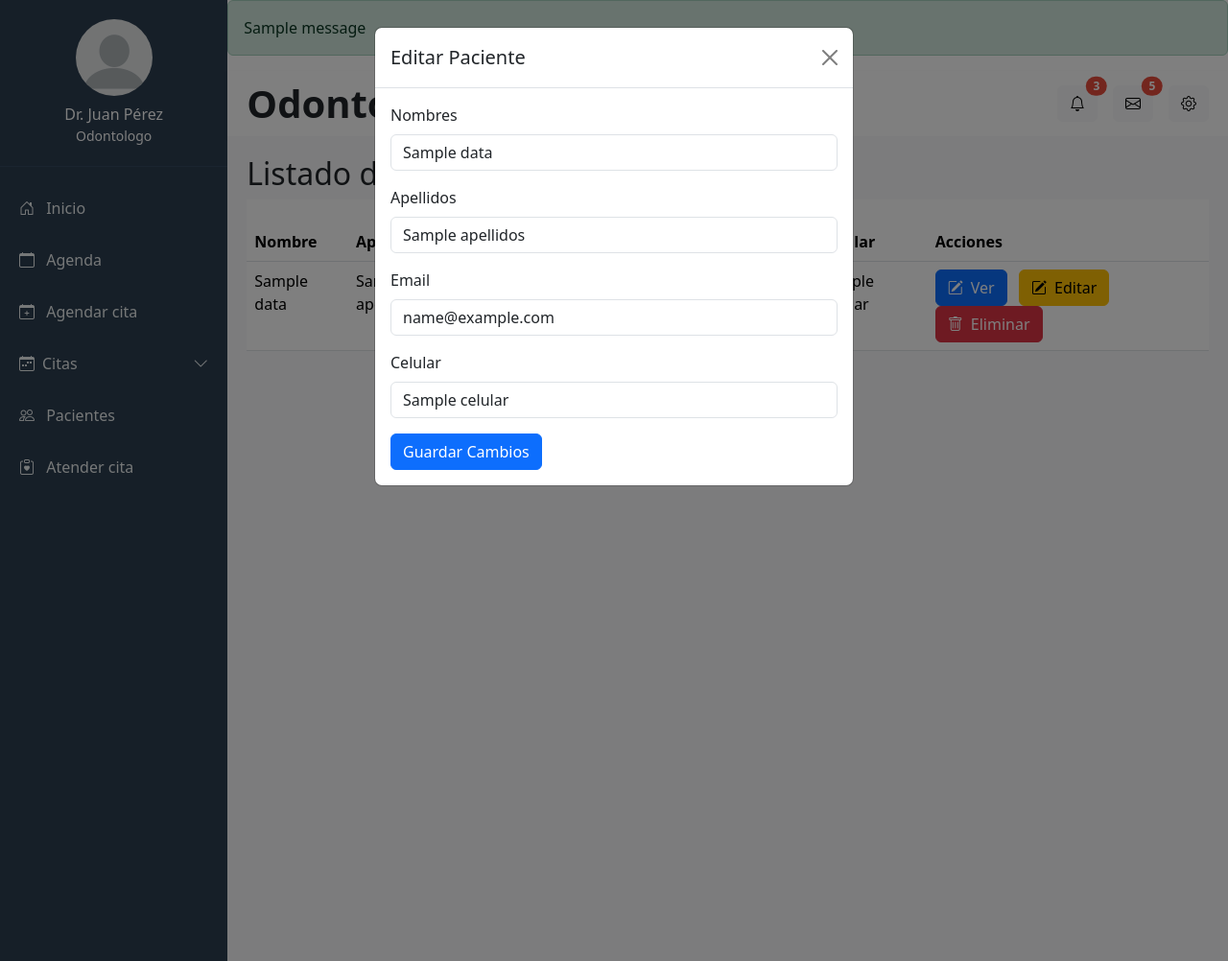
After one commit to vinirmn007/Gestion_Odonto, a Flask app: page /pacientes/all in a window 1280 px wide, after a click on "Editar". The commit adds this page. Shown: the whole page at 96% size. Run offline with Flask 3, Linux system fonts and the light colour scheme; tables that the repository leaves empty or names only in its code hold one stand-in row (values such as "Sample post"); one stand-in notice (Sample message) is shown; a database or web service that is not in the repository returns one stand-in record (values such as "Sample title"); data that the repository does not hold is empty.

Commit message:
add crud to personas

```diff
--- a/main.py
+++ b/main.py
@@ -5,10 +5,10 @@ from config import app
 from controller.users_con import user_controller
 
 #Rutas de vistas
-from views.login_view import login_view
+from views.users_view import user_view
 
 app.register_blueprint(user_controller)
-app.register_blueprint(login_view)
+app.register_blueprint(user_view)
 
 if __name__ == '__main__':
     app.secret_key = 'key-gestion-ondontonenas'
--- a/templates/base.html
+++ b/templates/base.html
@@ -16,13 +16,13 @@
         <!-- Sidebar -->
         <div class="sidebar">
             <div class="user-profile">
-                <img src="img.jpg" alt="Usuario">
+                <img src="{{ url_for('static', filename='images/profile_def.png') }}" alt="Usuario">
                 <h6 class="mb-0">Dr. Juan Pérez</h6>
                 <small>Odontologo</small>
             </div>
             <ul class="nav flex-column mt-3">
                 <li class="nav-item">
-                    <a class="nav-link" href="#"><i class="bi bi-house-door me-2"></i> Inicio</a>
+                    <a class="nav-link" href="/home"><i class="bi bi-house-door me-2"></i> Inicio</a>
                 </li>
                 <li class="nav-item">
                     <a class="nav-link" href="agenda.html"><i class="bi bi-calendar me-2"></i> Agenda</a>
@@ -51,7 +51,7 @@
                     </div>
                 </li>
                 <li class="nav-item">
-                    <a class="nav-link" href="#"><i class="bi bi-people me-2"></i> Pacientes</a>
+                    <a class="nav-link" href="/pacientes/all"><i class="bi bi-people me-2"></i> Pacientes</a>
                 </li>
                 <li class="nav-item">
                     <a class="nav-link" href="#"><i class="bi bi-clipboard-heart me-2"></i> Atender cita</a>
@@ -65,7 +65,6 @@
             {% with messages = get_flashed_messages(with_categories=True) %}
             {% if messages %}
             <div class="flash-message-container">
-                {% for category, message in messages %}
                 {% for category, message in messages %}
                     {% if category == 'error' %}
                     {% set categoria = 'danger' %}
@@ -82,7 +81,7 @@
             <!-- Top Bar -->
             <div class="top-bar d-flex justify-content-between align-items-center">
                 <div>
-                    <h4 class="mb-0">OdontoCitas</h4>
+                    <h1 class="mb-0 fw-bold">OdontoCitas</h1>
                 </div>
                 <div class="d-flex align-items-center">
                     <a href="#" class="btn btn-light position-relative me-3">
--- /dev/null
+++ b/templates/parts/users/list_persons.html
@@ -0,0 +1,114 @@
+{% extends 'base.html' %}
+{% block title %}Listado de Pacientes{% endblock %}
+{% block content %}
+<h2>Listado de Pacientes</h2>
+<table class="table table-hover">
+    <thead>
+        <tr>
+            <th scope="col">Nombre</th>
+            <th scope="col">Apellidos</th>
+            <th scope="col">Fecha de Nacimiento</th>
+            <th scope="col">Email</th>
+            <th scope="col">Celular</th>
+            <th scope="col">Acciones</th>
+        </tr>
+    </thead>
+    <tbody>
+        {% for persona in personas %}
+        <tr scope="row">
+            <td>{{ persona.nombres }}</td>
+            <td>{{ persona.apellidos }}</td>
+            <td>{{ persona.fecha_nacimiento }}</td>
+            <td>{{ persona.email }}</td>
+            <td>{{ persona.celular }}</td>
+            <td>
+                <a href="/pacientes/{{ persona.identificacion }}" class="btn btn-primary me-2">
+                    <i class="bi bi-pencil-square me-1"></i> Ver
+                </a>
+                <button class="btn btn-warning me-2" data-bs-toggle="modal" data-bs-target="#editModal"
+                    onclick="fillEditForm('{{ persona.identificacion }}', '{{ persona.nombres }}', '{{ persona.apellidos }}', '{{ persona.email }}', '{{ persona.celular }}')">
+                    <i class="bi bi-pencil-square me-1"></i> Editar
+                </button>
+                <button class="btn btn-danger" data-bs-toggle="modal" data-bs-target="#deleteModal"
+                    onclick="setDeleteId('{{ persona.identificacion }}')">
+                    <i class="bi bi-trash me-1"></i> Eliminar
+                </button>
+            </td>
+        </tr>
+        {% endfor %}
+    </tbody>
+</table>
+
+<!-- Modal de Edición -->
+<div class="modal fade" id="editModal" tabindex="-1" aria-labelledby="editModalLabel" aria-hidden="true">
+    <div class="modal-dialog">
+        <div class="modal-content">
+            <div class="modal-header">
+                <h5 class="modal-title" id="editModalLabel">Editar Paciente</h5>
+                <button type="button" class="btn-close" data-bs-dismiss="modal" aria-label="Close"></button>
+            </div>
+            <div class="modal-body">
+                <form id="editForm" method="POST" action="/pacientes/update">
+                    <input type="hidden" name="id" id="editId">
+                    <div class="mb-3">
+                        <label for="editNombres" class="form-label">Nombres</label>
+                        <input type="text" class="form-control" id="editNombres" name="nombres" required>
+                    </div>
+                    <div class="mb-3">
+                        <label for="editApellidos" class="form-label">Apellidos</label>
+                        <input type="text" class="form-control" id="editApellidos" name="apellidos" required>
+                    </div>
+                    <div class="mb-3">
+                        <label for="editEmail" class="form-label">Email</label>
+                        <input type="email" class="form-control" id="editEmail" name="email" required>
+                    </div>
+                    <div class="mb-3">
+                        <label for="editCelular" class="form-label">Celular</label>
+                        <input type="text" class="form-control" id="editCelular" name="celular" required>
+                    </div>
+                    <button type="submit" class="btn btn-primary">Guardar Cambios</button>
+                </form>
+            </div>
+        </div>
+    </div>
+</div>
+
+<!-- Modal de Eliminación -->
+<div class="modal fade" id="deleteModal" tabindex="-1" aria-labelledby="deleteModalLabel" aria-hidden="true">
+    <div class="modal-dialog">
+        <div class="modal-content">
+            <div class="modal-header">
+                <h5 class="modal-title" id="deleteModalLabel">Confirmar Eliminación</h5>
+                <button type="button" class="btn-close" data-bs-dismiss="modal" aria-label="Close"></button>
+            </div>
+            <div class="modal-body">
+                ¿Está seguro de que desea eliminar este paciente?
+            </div>
+            <div class="modal-footer">
+                <form id="deleteForm" method="POST" action="/pacientes/delete">
+                    <input type="hidden" name="id" id="deleteId">
+                    <button type="button" class="btn btn-secondary" data-bs-dismiss="modal">Cancelar</button>
+                    <button type="submit" class="btn btn-danger">Eliminar</button>
+                </form>
+            </div>
+        </div>
+    </div>
+</div>
+{% endblock %}
+
+{% block scripts %}
+<script>
+    function fillEditForm(id, nombres, apellidos, email, celular) {
+        document.getElementById('editId').value = id;
+        document.getElementById('editNombres').value = nombres;
+        document.getElementById('editApellidos').value = apellidos;
+        document.getElementById('editEmail').value = email;
+        document.getElementById('editCelular').value = celular;
+        console.log(id, nombres, apellidos, email, celular);
+    }
+
+    function setDeleteId(id) {
+        document.getElementById('deleteId').value = id;
+    }
+</script>
+{% endblock %}
--- /dev/null
+++ b/views/users_view.py
@@ -0,0 +1,115 @@
+from flask import Blueprint, json, render_template, request, redirect, flash, session
+import requests
+
+user_view = Blueprint('user_view', __name__)
+
+@user_view.route('/')
+def index():
+    return render_template('/parts/users/login.html')
+
+@user_view.route('/home')
+def home():
+    return render_template('home.html')
+
+@user_view.route('/login')
+def login():
+    return render_template('/parts/users/login.html')
+
+@user_view.route('/registro')
+def registro():
+    return render_template('/parts/users/register.html')
+
+@user_view.route('/registro/save', methods=['POST'])
+def save_user():
+    headers = {'Content-Type': 'application/json'}
+    data_form = {
+        'nombres': request.form['nombres'],
+        'apellidos': request.form['apellidos'],
+        'fecha_nacimiento': request.form['fecha_nacimiento'],
+        'email': request.form['email'],
+        'celular': request.form['celular'],
+        'usuario': request.form['usuario'],
+        'contrasena': request.form['contrasena']
+    }
+
+    print(data_form)
+    r = requests.post('http://localhost:5000/bd/registro/save', data=json.dumps(data_form), headers=headers)
+    print(r)
+    data = r.json().get('data')
+    if r.status_code == 200:
+        flash('Usuario registrado correctamente', 'success')
+        return redirect('/login')
+    else:
+        flash('Error al registrar en la base de datos: ' + str(data), 'error')
+        return redirect(request.referrer)
+
+@user_view.route('/login', methods=['POST'])
+def login_user():
+    headers = {'Content-Type': 'application/json'}
+    data_form = {
+        'usuario': request.form['usuario'],
+        'contrasena': request.form['contrasena']
+    }
+
+    r = requests.post('http://localhost:5000/bd/login', data=json.dumps(data_form), headers=headers)
+    data = r.json().get('data')
+    if r.status_code == 200:
+
+        flash('Usuario logeado correctamente', 'success')
+        return redirect('/home')
+    else:
+        flash('Error al logear en la base de datos: ' + str(data), 'error')
+        return redirect(request.referrer)
+
+@user_view.route('/pacientes/all')
+def get_personas():
+    r = requests.get('http://localhost:5000/bd/personas/all')
+    data = r.json().get('data')
+    if r.status_code == 200:
+        return render_template('/parts/users/list_persons.html', personas=data)
+    else:
+        flash('Error al obtener las personas: ' + str(data), 'error')
+        return redirect(request.referrer)
+
+@user_view.route('/pacientes/<int:id>')
+def get_persona(id):
+    r = requests.get(f'http://localhost:5000/bd/personas/{id}')
+    data = r.json().get('data')
+    if r.status_code == 200:
+        return render_template('/parts/users/detail_person.html', paciente=data)
+    else:
+        flash('Error al obtener la persona: ' + str(data), 'error')
+        return redirect(request.referrer)
+
+@user_view.route('/pacientes/update', methods=['POST'])
+def update_persona():
+    headers = {'Content-Type': 'application/json'}
+    data_form = {
+        'id' : request.form['id'],
+        'nombres': request.form['nombres'],
+        'apellidos': request.form['apellidos'],
+        'email': request.form['email'],
+        'celular': request.form['celular']
+    }
+    #print(data_form)
+
+    r = requests.put(f'http://localhost:5000/bd/personas/update', data=json.dumps(data_form), headers=headers)
+    data = r.json().get('data')
+    if r.status_code == 200:
+        flash('Persona actualizada correctamente', 'success')
+        return redirect('/pacientes/all')
+    else:
+        flash('Error al actualizar la persona: ' + str(data), 'error')
+        return redirect(request.referrer)
+
+@user_view.route('/pacientes/delete/', methods=['POST'])
+def delete_persona():
+    id = request.form['id']
+    r = requests.delete(f'http://localhost:5000/bd/personas/delete', data=json.dumps({'id': id}), headers={'Content-Type': 'application/json'})
+    data = r.json().get('data')
+    if r.status_code == 200:
+        flash('Persona eliminada correctamente', 'success')
+        return redirect('/pacientes/all')
+    else:
+        flash('Error al eliminar la persona: ' + str(data), 'error')
+        return redirect(request.referrer)
```
Also changed, not shown: controller/users_con.py (+60 -8 lines), templates/parts/users/detail_person.html (added, +80 -0 lines), templates/parts/users/login.html (+3 -4 lines), views/login_view.py (deleted, +0 -44 lines), static/images/profile_def.png (added).
